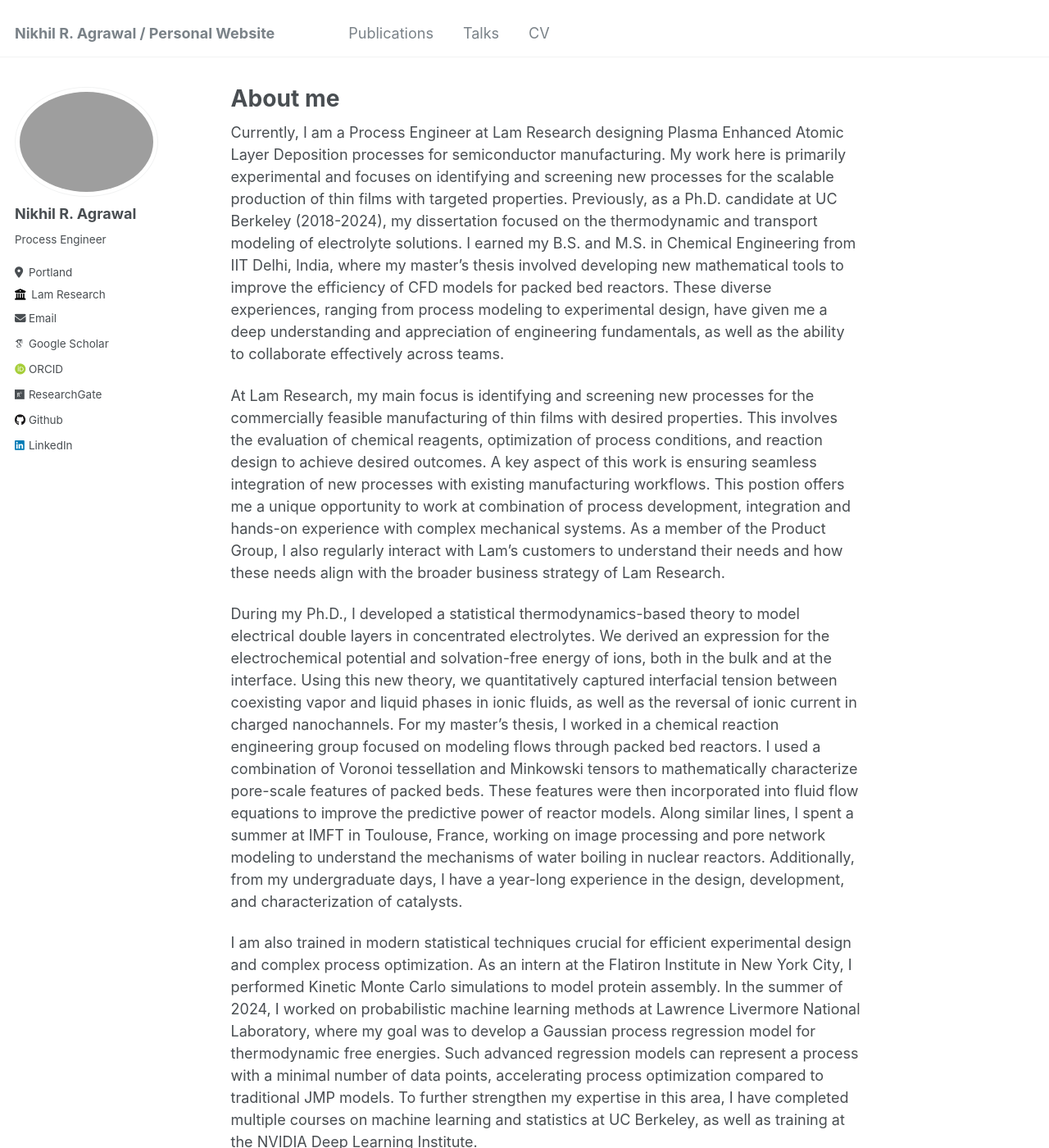
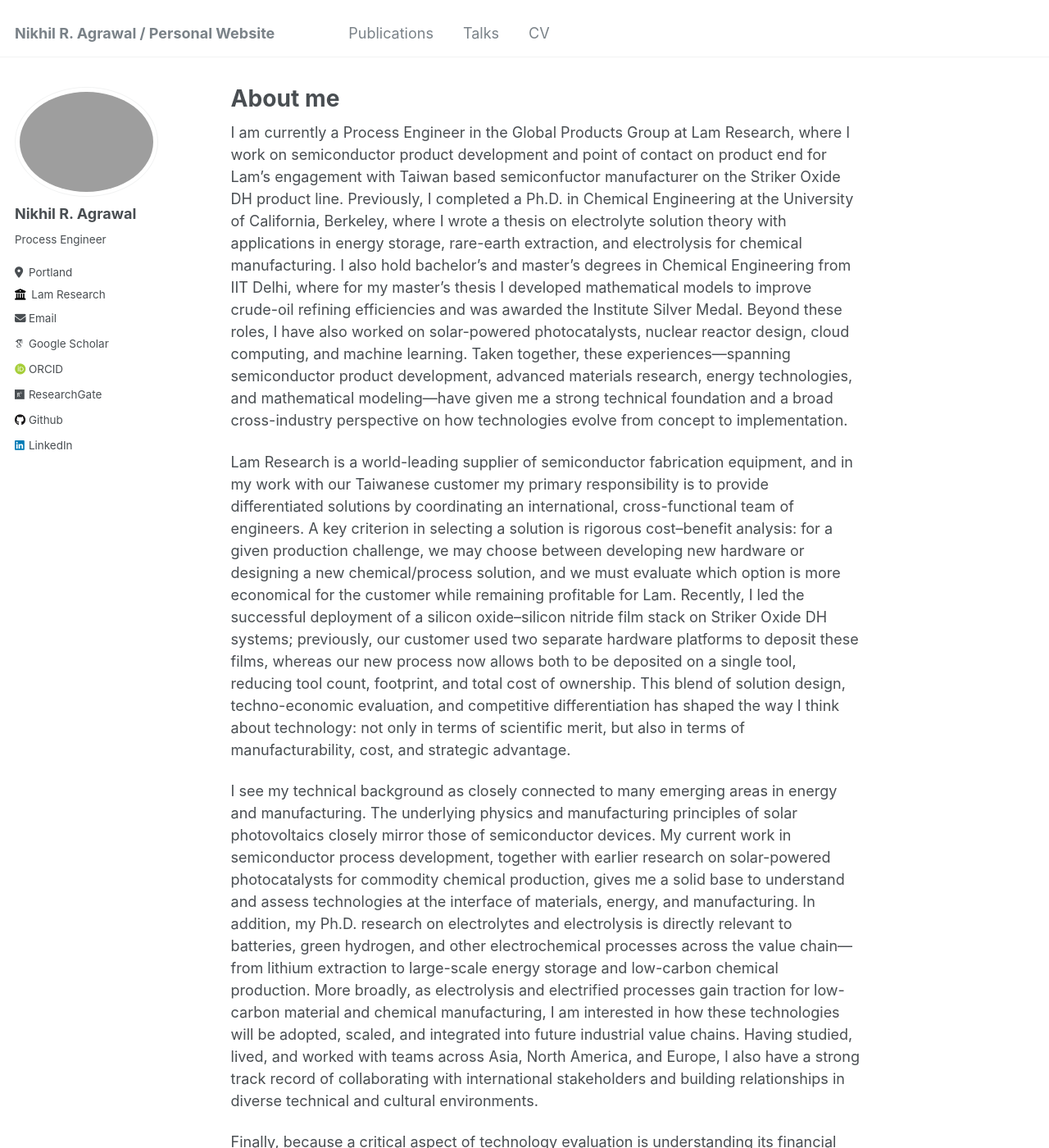
Before and after one commit to nikhil0165/nikhil0165.github.io, a Jekyll site: the page built from _pages/about.md, in a window 1280 px wide and 1400 px high. Shown: the whole window at 82% size. Built offline with Jekyll 4.4.1, drawn with Linux system fonts in a browser that asks for light colours; some web fonts are replaced; some of the changed text lies outside the part shown.

Commit message:
Update professional summary in about.md
Revised professional summary to reflect current role and experiences in semiconductor product development, advanced materials research, and techno-economic analysis. Enhanced clarity and detail regarding responsibilities and achievements at Lam Research and during academic career.

```diff
--- a/_pages/about.md
+++ b/_pages/about.md
@@ -7,10 +7,10 @@ redirect_from:
   - /about.html
 ---
 
-Currently, I am a Process Engineer at Lam Research designing Plasma Enhanced Atomic Layer Deposition processes for semiconductor manufacturing. My work here is primarily experimental and focuses on identifying and screening new processes for the scalable production of thin films with targeted properties. Previously, as a Ph.D. candidate at UC Berkeley (2018-2024), my dissertation focused on the thermodynamic and transport modeling of electrolyte solutions. I earned my B.S. and M.S. in Chemical Engineering from IIT Delhi, India, where my master's thesis involved developing new mathematical tools to improve the efficiency of CFD models for packed bed reactors. These diverse experiences, ranging from process modeling to experimental design, have given me a deep understanding and appreciation of engineering fundamentals, as well as the ability to collaborate effectively across teams.
+I am currently a Process Engineer in the Global Products Group at Lam Research, where I work on semiconductor product development and point of contact on product end for Lam's engagement with Taiwan based semiconfuctor manufacturer on the Striker Oxide DH product line. Previously, I completed a Ph.D. in Chemical Engineering at the University of California, Berkeley, where I wrote a thesis on electrolyte solution theory with applications in energy storage, rare-earth extraction, and electrolysis for chemical manufacturing. I also hold bachelor’s and master’s degrees in Chemical Engineering from IIT Delhi, where for my master’s thesis I developed mathematical models to improve crude-oil refining efficiencies and was awarded the Institute Silver Medal. Beyond these roles, I have also worked on solar-powered photocatalysts, nuclear reactor design, cloud computing, and machine learning. Taken together, these experiences—spanning semiconductor product development, advanced materials research, energy technologies, and mathematical modeling—have given me a strong technical foundation and a broad cross-industry perspective on how technologies evolve from concept to implementation.
 
-At Lam Research, my main focus is identifying and screening new processes for the commercially feasible manufacturing of thin films with desired properties. This involves the evaluation of chemical reagents, optimization of process conditions, and reaction design to achieve desired outcomes. A key aspect of this work is ensuring seamless integration of new processes with existing manufacturing workflows. This postion offers me a unique opportunity to work at combination of process development, integration and hands-on experience with complex mechanical systems. As a member of the Product Group, I also regularly interact with Lam’s customers to understand their needs and how these needs align with the broader business strategy of Lam Research.
+Lam Research is a world-leading supplier of semiconductor fabrication equipment, and in my work with our Taiwanese customer my primary responsibility is to provide differentiated solutions by coordinating an international, cross-functional team of engineers. A key criterion in selecting a solution is rigorous cost–benefit analysis: for a given production challenge, we may choose between developing new hardware or designing a new chemical/process solution, and we must evaluate which option is more economical for the customer while remaining profitable for Lam. Recently, I led the successful deployment of a silicon oxide–silicon nitride film stack on Striker Oxide DH systems; previously, our customer used two separate hardware platforms to deposit these films, whereas our new process now allows both to be deposited on a single tool, reducing tool count, footprint, and total cost of ownership. This blend of solution design, techno-economic evaluation, and competitive differentiation has shaped the way I think about technology: not only in terms of scientific merit, but also in terms of manufacturability, cost, and strategic advantage.
 
-During my Ph.D., I developed a statistical thermodynamics-based theory to model electrical double layers in concentrated electrolytes. We derived an expression for the electrochemical potential and solvation-free energy of ions, both in the bulk and at the interface. Using this new theory, we quantitatively captured interfacial tension between coexisting vapor and liquid phases in ionic fluids, as well as the reversal of ionic current in charged nanochannels. For my master's thesis, I worked in a chemical reaction engineering group focused on modeling flows through packed bed reactors. I used a combination of Voronoi tessellation and Minkowski tensors to mathematically characterize pore-scale features of packed beds. These features were then incorporated into fluid flow equations to improve the predictive power of reactor models. Along similar lines, I spent a summer at IMFT in Toulouse, France, working on image processing and pore network modeling to understand the mechanisms of water boiling in nuclear reactors. Additionally, from my undergraduate days, I have a year-long experience in the design, development, and characterization of catalysts.
+I see my technical background as closely connected to many emerging areas in energy and manufacturing. The underlying physics and manufacturing principles of solar photovoltaics closely mirror those of semiconductor devices. My current work in semiconductor process development, together with earlier research on solar-powered photocatalysts for commodity chemical production, gives me a solid base to understand and assess technologies at the interface of materials, energy, and manufacturing. In addition, my Ph.D. research on electrolytes and electrolysis is directly relevant to batteries, green hydrogen, and other electrochemical processes across the value chain—from lithium extraction to large-scale energy storage and low-carbon chemical production. More broadly, as electrolysis and electrified processes gain traction for low-carbon material and chemical manufacturing, I am interested in how these technologies will be adopted, scaled, and integrated into future industrial value chains. Having studied, lived, and worked with teams across Asia, North America, and Europe, I also have a strong track record of collaborating with international stakeholders and building relationships in diverse technical and cultural environments.
 
-I am also trained in modern statistical techniques crucial for efficient experimental design and complex process optimization. As an intern at the Flatiron Institute in New York City, I performed Kinetic Monte Carlo simulations to model protein assembly. In the summer of 2024, I worked on probabilistic machine learning methods at Lawrence Livermore National Laboratory, where my goal was to develop a Gaussian process regression model for thermodynamic free energies. Such advanced regression models can represent a process with a minimal number of data points, accelerating process optimization compared to traditional JMP models. To further strengthen my expertise in this area, I have completed multiple courses on machine learning and statistics at UC Berkeley, as well as training at the NVIDIA Deep Learning Institute.
+Finally, because a critical aspect of technology evaluation is understanding its financial impact, my training as a chemical engineer has given me a strong foundation in techno-economic analysis of new manufacturing technologies. Concepts such as capital and operating expenditures, process yields, and scale-up economics are integral to how I think about engineering decisions. This capability is further reinforced by nearly eight years of experience in mathematical modeling, supported by internships and coursework in modern statistical techniques such as Monte Carlo methods and machine learning. I believe this combination of financial thinking and quantitative modeling—together with my knowledge of machine learning, which is increasingly embedded in advanced manufacturing and industrial automation—equips me to rigorously assess both the technical and economic potential of emerging technologies and to think systematically about where and how they can create value.
```
